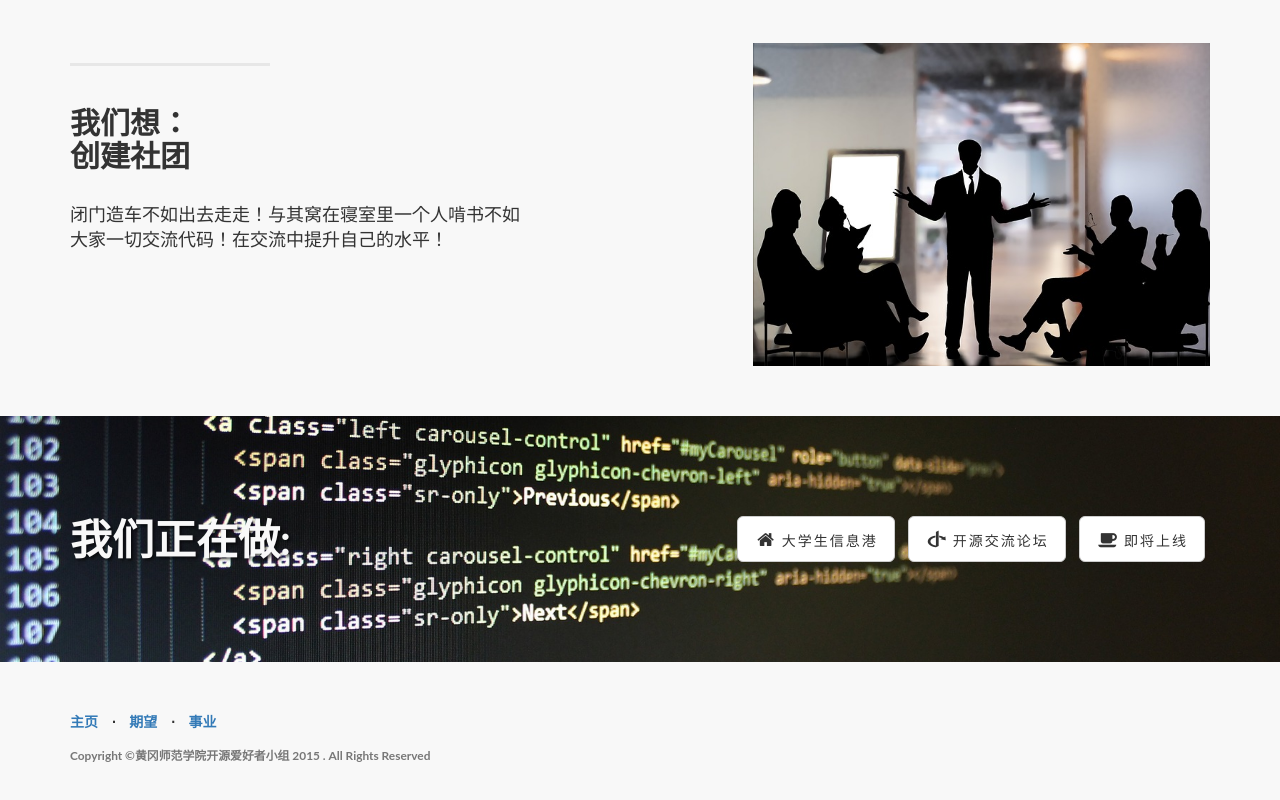
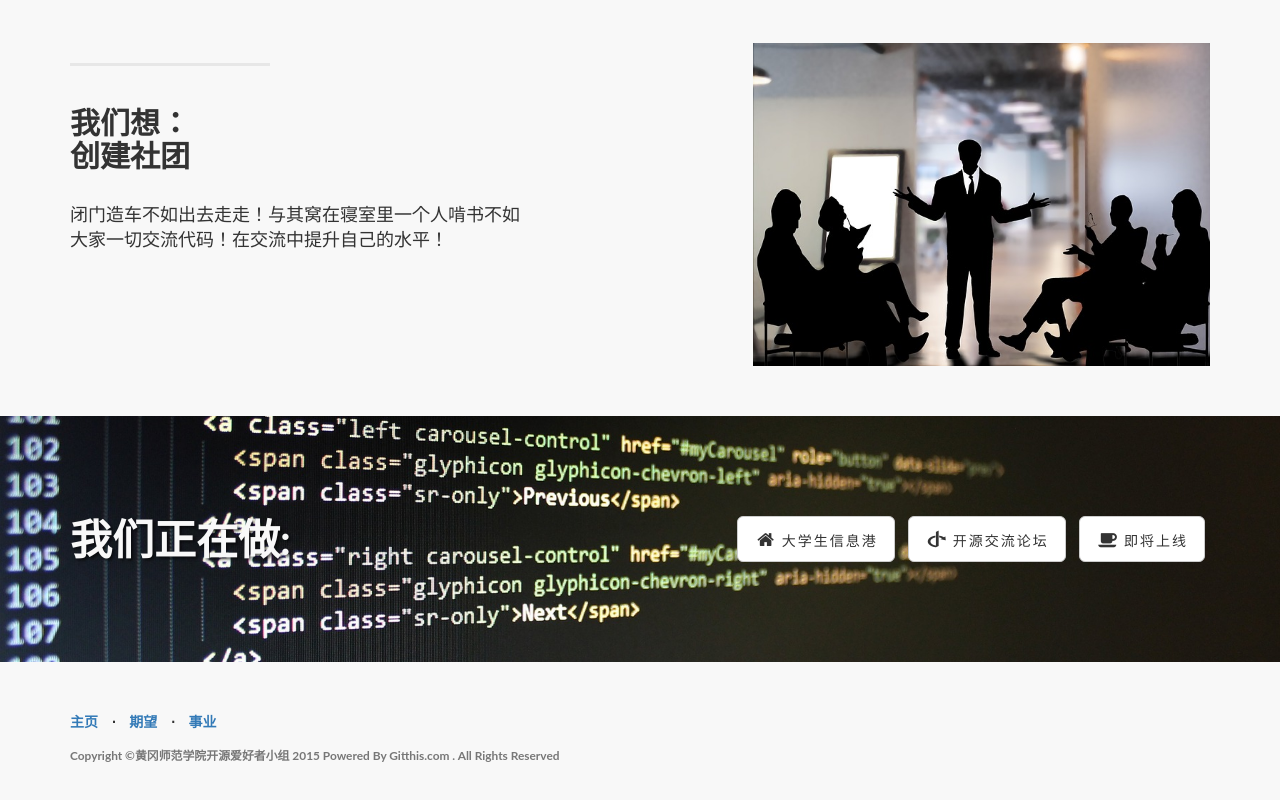
Before and after one commit to HGNU-OpenSource/openways.org, a plain HTML site: page index.html in a window 1280 px wide. Shown: the part 1767-2567 px from the top of the page. Drawn offline with nearby package versions, Linux system fonts and the light colour scheme; a web font is replaced by a local one.

Commit message:
Update index.html

```diff
--- a/index.html
+++ b/index.html
@@ -225,7 +225,7 @@
                             <a href="#things">事业</a>
                         </li>
                     </ul>
-                    <p class="copyright text-muted small">Copyright &copy;黄冈师范学院开源爱好者小组 2015
+                    <p class="copyright text-muted small">Copyright &copy;黄冈师范学院开源爱好者小组 2015 Powered By Gitthis.com
 					. All Rights Reserved</p>
                 </div>
             </div>
```
